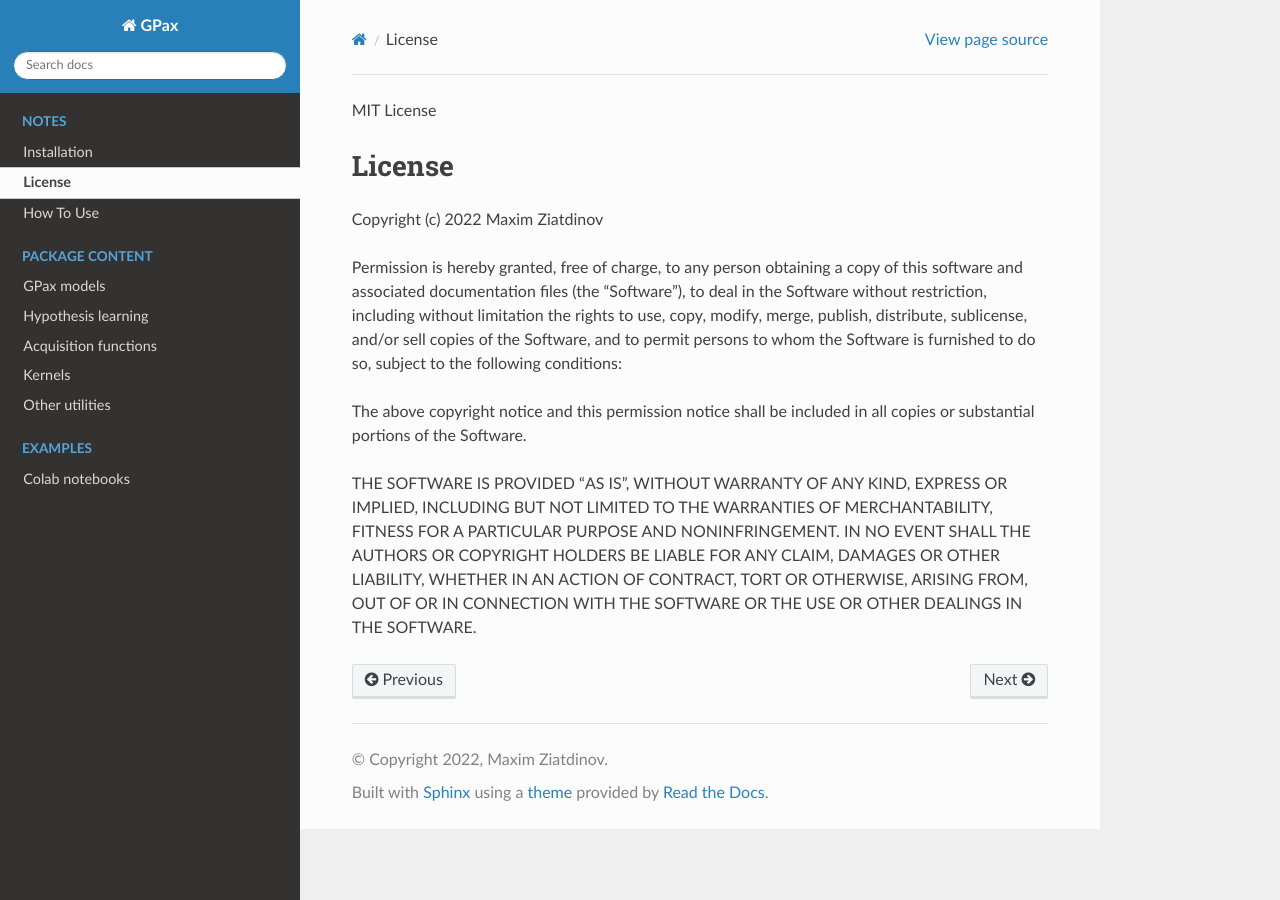
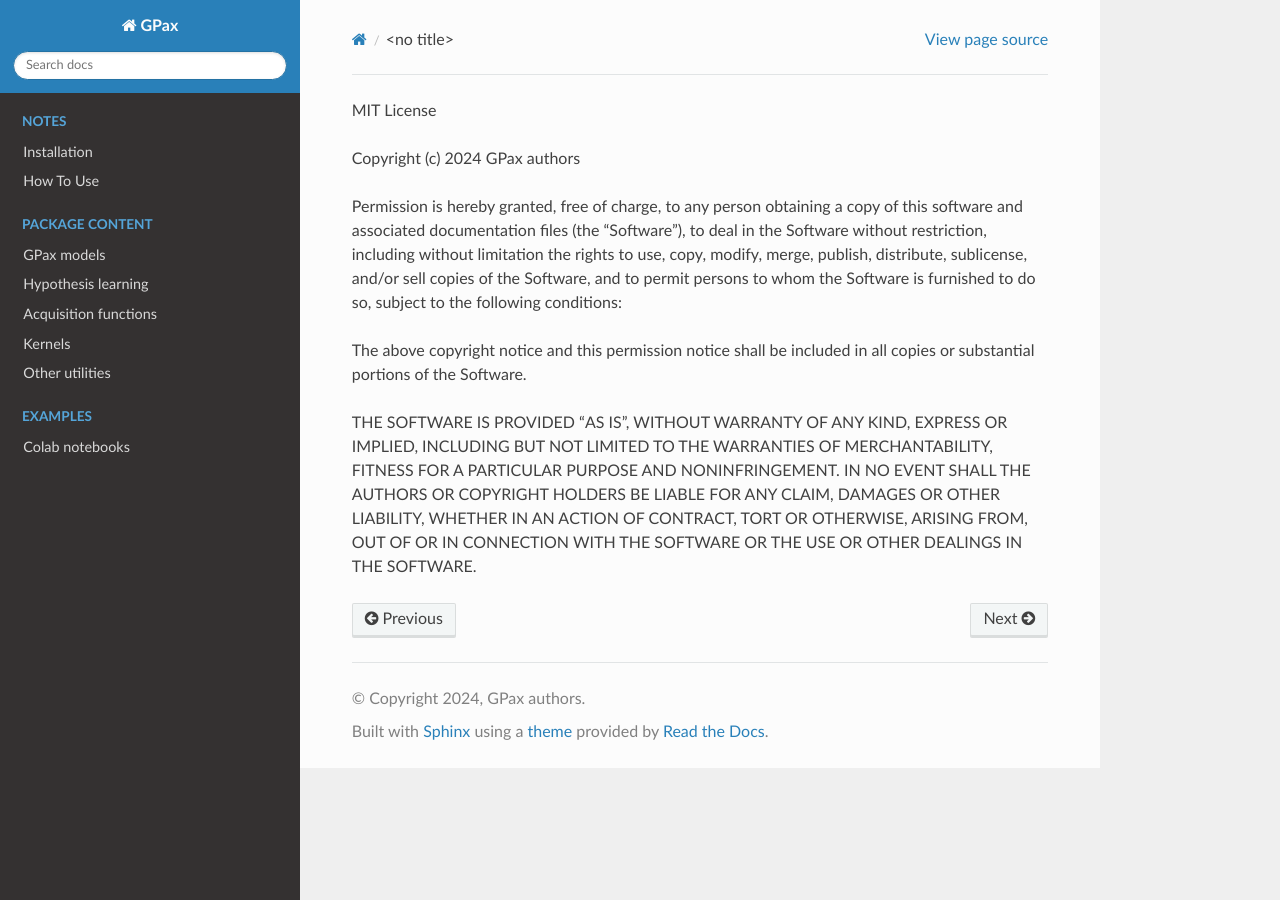
Before and after one commit to ziatdinovmax/gpax, a Sphinx documentation site: the page built from docs/source/LICENSE.rst, in a window 1280 px wide. Built offline with Sphinx 7.4.7 and the Read the Docs theme 2.0.0, drawn with Linux system fonts in a browser that asks for light colours.

Commit message:
Update docs

```diff
--- a/docs/source/LICENSE.rst
+++ b/docs/source/LICENSE.rst
@@ -1,9 +1,6 @@
 MIT License
 
-License
-=======
-
-Copyright (c) 2022 Maxim Ziatdinov
+Copyright (c) 2024 GPax authors
 
 Permission is hereby granted, free of charge, to any person obtaining a copy
 of this software and associated documentation files (the "Software"), to deal
--- a/docs/source/conf.py
+++ b/docs/source/conf.py
@@ -20,8 +20,8 @@ sys.path.insert(0, os.path.abspath('../../'))
 # -- Project information -----------------------------------------------------
 
 project = 'GPax'
-copyright = '2022, Maxim Ziatdinov'
-author = 'Maxim Ziatdinov'
+copyright = '2024, GPax authors'
+author = 'GPax authors'
 
 # The full version, including alpha/beta/rc tags
 module_dir = os.path.dirname(os.path.abspath(__file__))
```
